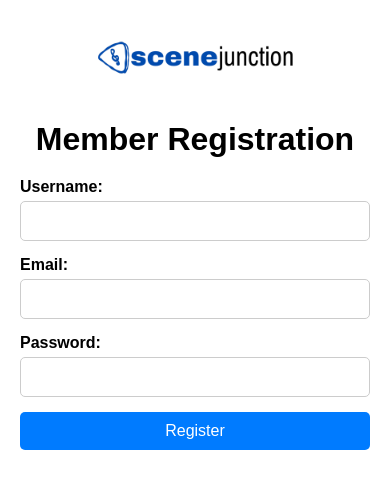
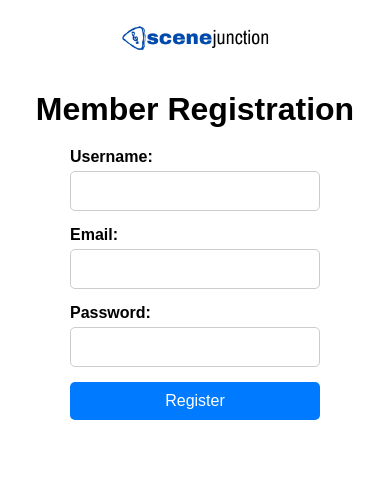
Before and after one commit to PawtucketCoder/new-cloned-serverless-functions-repo, a website: page public/index.html in a window 390 px wide. Drawn offline with Linux system fonts and the light colour scheme.

Commit message:
indexc.html style update

```diff
--- a/public/index.html
+++ b/public/index.html
@@ -2,6 +2,7 @@
 <html>
 <head>
     <title>Member Registration</title>
+    <meta name="viewport" content="width=device-width, initial-scale=1.0">
     <style>
         body {
             font-family: Arial, sans-serif;
@@ -10,7 +11,7 @@
         }
 
         .container {
-            max-width: 400px;
+            max-width: 100%;
             margin: 0 auto;
             padding: 20px;
         }
@@ -30,6 +31,8 @@
         form {
             display: flex;
             flex-direction: column;
+            max-width: 300px; /* Adjust the form width for mobile */
+            margin: 0 auto; /* Center align the form */
         }
 
         label {
@@ -61,6 +64,21 @@
             font-size: 16px;
             color: #007bff;
         }
+
+        /* Media Query for small screens */
+        @media screen and (max-width: 480px) {
+            .container {
+                padding: 10px;
+            }
+
+            img {
+                width: 150px;
+            }
+
+            form {
+                max-width: 250px;
+            }
+        }
     </style>
 </head>
 <body>
@@ -78,7 +96,6 @@
         </form>
         <div id="message"></div>
     </div>
-
     <script>
         document.getElementById("addMemberForm").addEventListener("submit", async (event) => {
             event.preventDefault();
```
